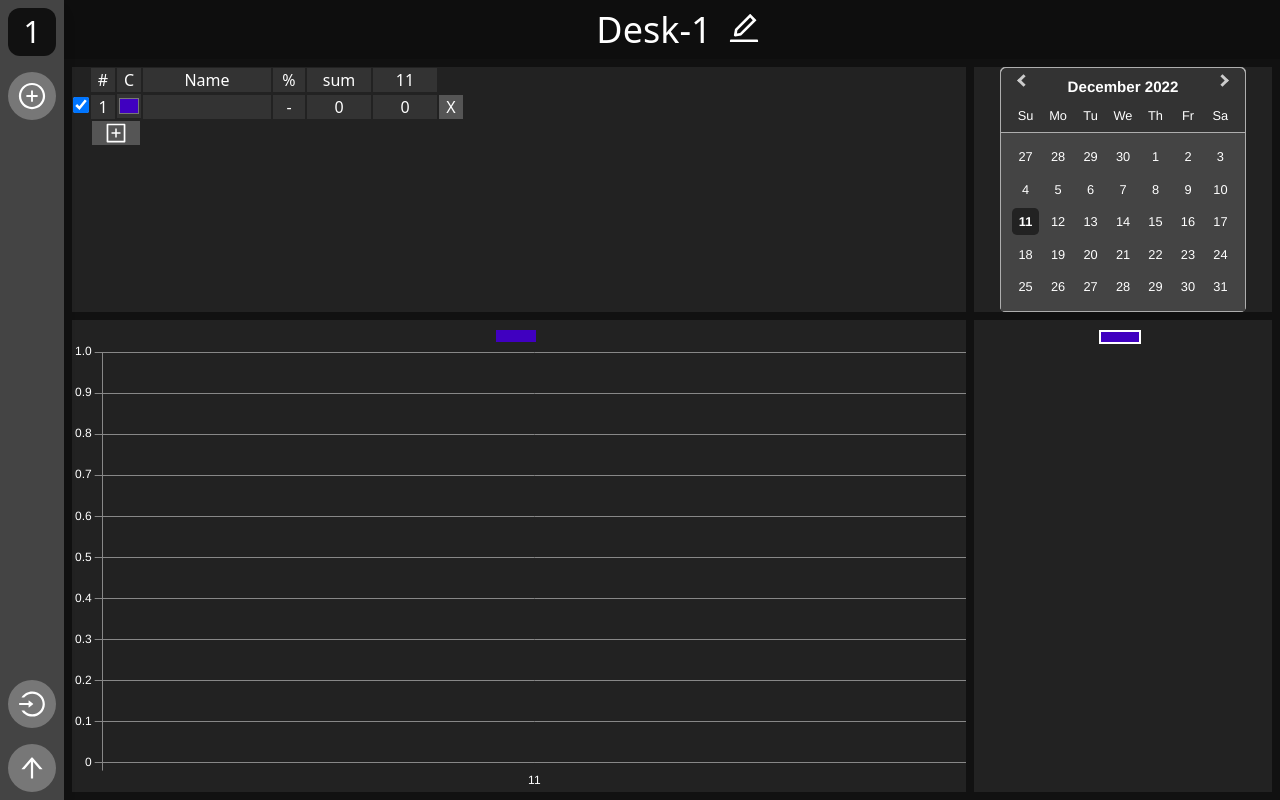
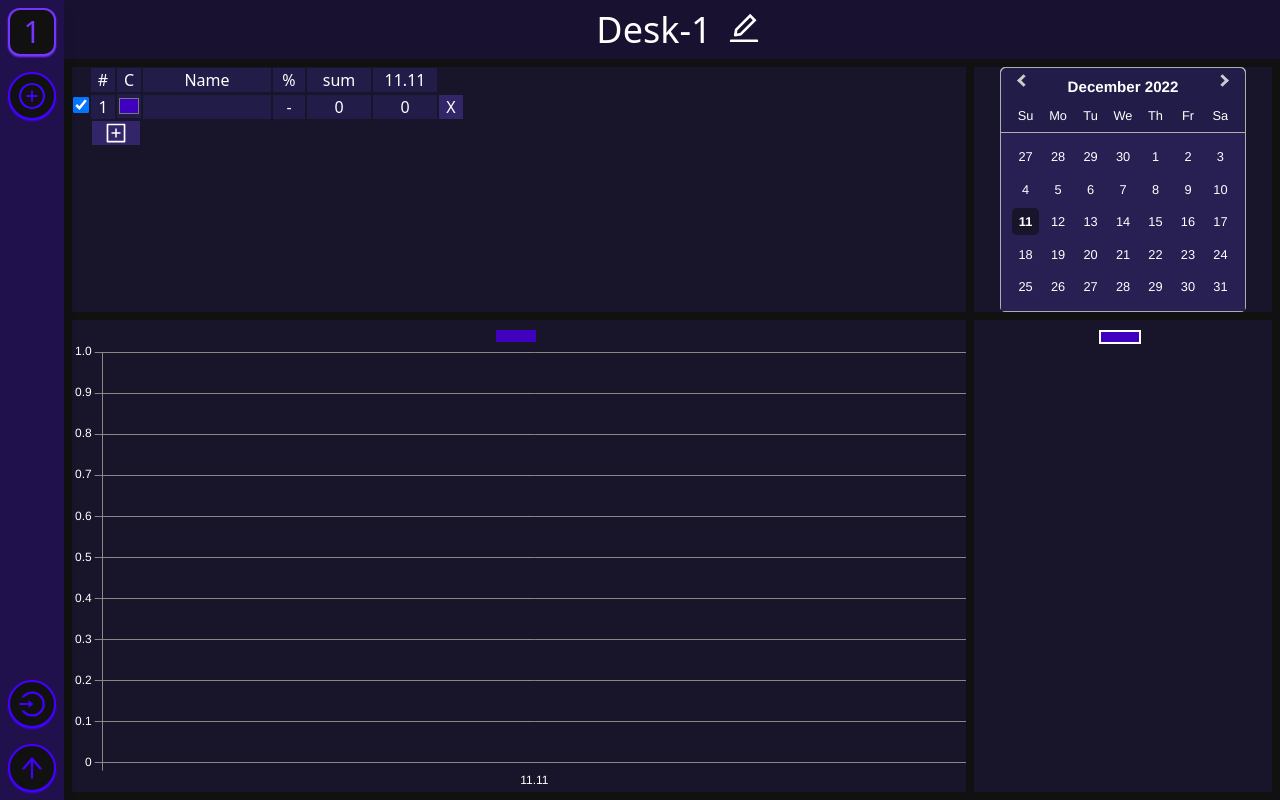
Before and after one commit to Slantl/chart-desk, a React (Vite) app: page / in a window 1280 px wide. Built offline with nearby package versions, Linux system fonts and the light colour scheme.

Commit message:
recolored

```diff
--- a/package.json
+++ b/package.json
@@ -1,5 +1,5 @@
 {
-  "name": "finch",
+  "name": "chart-desk",
   "private": true,
   "version": "0.0.0",
   "type": "module",
--- a/src/components/DeskComponents/BarChart.tsx
+++ b/src/components/DeskComponents/BarChart.tsx
@@ -31,7 +31,7 @@ Chart.defaults.borderColor = "#888888"
 
 export const BarChart: FC<Props> = ({ entities, period }) => {
     const options = {maintainAspectRatio: false}
-    const labels = period.map(x => x.getDate())
+    const labels = period.map(x => x.getDate() + "." + x.getMonth())
     const barData = {
         labels,
         datasets: entities.filter(x => x.visible).map(x => {
--- a/src/components/DeskComponents/DataTable.tsx
+++ b/src/components/DeskComponents/DataTable.tsx
@@ -68,7 +68,7 @@ export const DataTable: FC<Props> = ({ period, desks, setDesks, activeDesk }) =>
                         <th><input className="input w-32" value="Name" readOnly/></th>
                         <th><input className="input w-8" value="%" readOnly/></th>
                         <th><input className="input w-16" value="sum" readOnly/></th>
-                        {period.map(x => <th key={"headDate-" + x}>{<input className="input w-16" value={x.getDate()} readOnly/>}</th>)}
+                        {period.map(x => <th key={"headDate-" + x}>{<input className="input w-16" value={x.getDate() + "." + x.getMonth()} readOnly/>}</th>)}
                         <th></th>
                     </tr>
                 </thead>
--- a/src/components/Header.tsx
+++ b/src/components/Header.tsx
@@ -30,7 +30,7 @@ export const Header = () => {
     }, [])
 
     return (
-        <header className="flex bg-black bg-opacity-20 h-16 animate-slideDown items-center justify-center px-4">
+        <header className="flex bg-primary5 h-16 animate-slideDown items-center justify-center px-4">
             {/* <div></div> */}
 
             <form className="flex w-fit">
--- a/src/components/SideBar.tsx
+++ b/src/components/SideBar.tsx
@@ -14,7 +14,7 @@ export const SideBar: FC = () => {
     return (
         <>
             <MenuIcon navRef={navRef} />
-            <nav ref={navRef} className="-translate-x-16 flex flex-col bg-primary2 w-16
+            <nav ref={navRef} className="-translate-x-16 flex flex-col bg-accent2 w-16
                                         fixed h-screen md:translate-x-0 md:h-screen z-10
                                         transition-transform items-center overflow-visible
                                         shadow-lg animate-slideRight">
--- a/src/components/SideBarIcons/AddIcon.tsx
+++ b/src/components/SideBarIcons/AddIcon.tsx
@@ -44,7 +44,7 @@ export const AddIcon: FC<Props> = ({ upAnim, setUpAnim }) => {
     }, [desks.length])
 
     return (
-        <div className={"sideIcon md:flexgroup transition-all " + upAnim} style={visible ? {} : {display: "none"}} onAnimationEnd={delanim} onClick={add}>
+        <div className={"sideIcon md:flexgroup transition-all group " + upAnim} style={visible ? {} : {display: "none"}} onAnimationEnd={delanim} onClick={add}>
             <AiOutlinePlusCircle />
 
             <span className="sidebar-tooltip group-hover:scale-100">Add Desk</span>
--- a/src/components/SideBarIcons/DeskIcon.tsx
+++ b/src/components/SideBarIcons/DeskIcon.tsx
@@ -33,7 +33,7 @@ export const DeskIcon: FC<Props> = ({ i, setUpAnim }) => {
 
     return (
         <>
-        <div data-i={i} className={"sideIcon md:flex animate-slideRight group " + (activeDesk == i ? "bg-back rounded-xl" : "")} onClick={setA}>
+        <div data-i={i} className={"sideIcon md:flex animate-slideRight group " + (activeDesk == i ? "shadow-accent1 border-accent1 text-accent1 rounded-xl" : "")} onClick={setA}>
             {i + 1}
             <span className="sidebar-tooltip group-hover:scale-100">{desks[i].name}</span>
             <span className={"del-tooltip group-hover:scale-100 " + (desks.length == 1 ? "hidden" : "")} data-i={i} onClick={del}><AiOutlineDelete /></span>
--- a/src/index.css
+++ b/src/index.css
@@ -10,15 +10,15 @@
     @apply bg-primary1 text-center h-6;
   }
   .sideIcon {
-    @apply bg-primary5 relative w-12 h-12 m-2 rounded-3xl flex items-center justify-center text-3xl
-            cursor-pointer transition-all duration-300 hover:rounded-xl;
+    @apply bg-back text-accent relative w-12 h-12 m-2 rounded-3xl flex items-center justify-center text-3xl
+            cursor-pointer transition-all duration-300 hover:rounded-xl border-accent border-2 shadow-sm shadow-accent;
   }
   .footer {
     @apply text-white w-full md:w-[calc(100vw-4rem)] md:ml-16 duration-500 md:fixed
-            delay-[0ms] h-52 bg-back transition-transform flex items-center flex-col gap-4 justify-center;
+            delay-[0ms] h-52 bg-footer transition-transform flex items-center flex-col gap-4 justify-center;
   }
   .sidebar-tooltip {
-    @apply absolute min-w-max w-auto px-2 py-1 m-2 left-14 rounded-md text-white bg-primary3
+    @apply absolute min-w-max w-auto px-2 py-1 m-2 left-14 rounded-md text-white bg-back border-secondary border-[1px]
            transition-all origin-left text-lg scale-0
   }
   .right-tooltip {
@@ -26,8 +26,8 @@
            transition-all origin-right text-lg scale-0
   }
   .del-tooltip {
-    @apply absolute min-w-max w-auto left-8 top-8 rounded-md text-white bg-primary1
-           transition-all text-2xl scale-0
+    @apply absolute min-w-max w-auto left-8 top-8 rounded-md text-accent bg-back
+           transition-all text-2xl scale-0 border-accent border-[1px]
   }
 }
 
--- a/tailwind.config.cjs
+++ b/tailwind.config.cjs
@@ -20,14 +20,18 @@ module.exports = {
         // secondary: "#ffffff",
         // accent: "#50f"
         back: "#111",
-        primary: "#222",
-        primary1: "#333",
-        primary2: "#444",
-        primary3: "#555",
-        primary4: "#666",
-        primary5: "#777",
+        primary: "#18142a",
+        primary1: "#221c48",
+        primary2: "#282052",
+        primary3: "#322668",
+        primary4: "#3c2a7c",
+        primary5: "#181230",
         secondary: "#ffffff",
-        accent: "#50f"
+        secondary1: "#ccaaff",
+        accent: "#40f",
+        accent1: "#73f",
+        accent2: "#20104c",
+        footer: "#121120"
       },
       gridTemplateColumns: {
         "deskC": "minmax(0, 3fr) 1fr"
```
Also changed, not shown: 1 other file (tests, documents, lock files or other folders).
